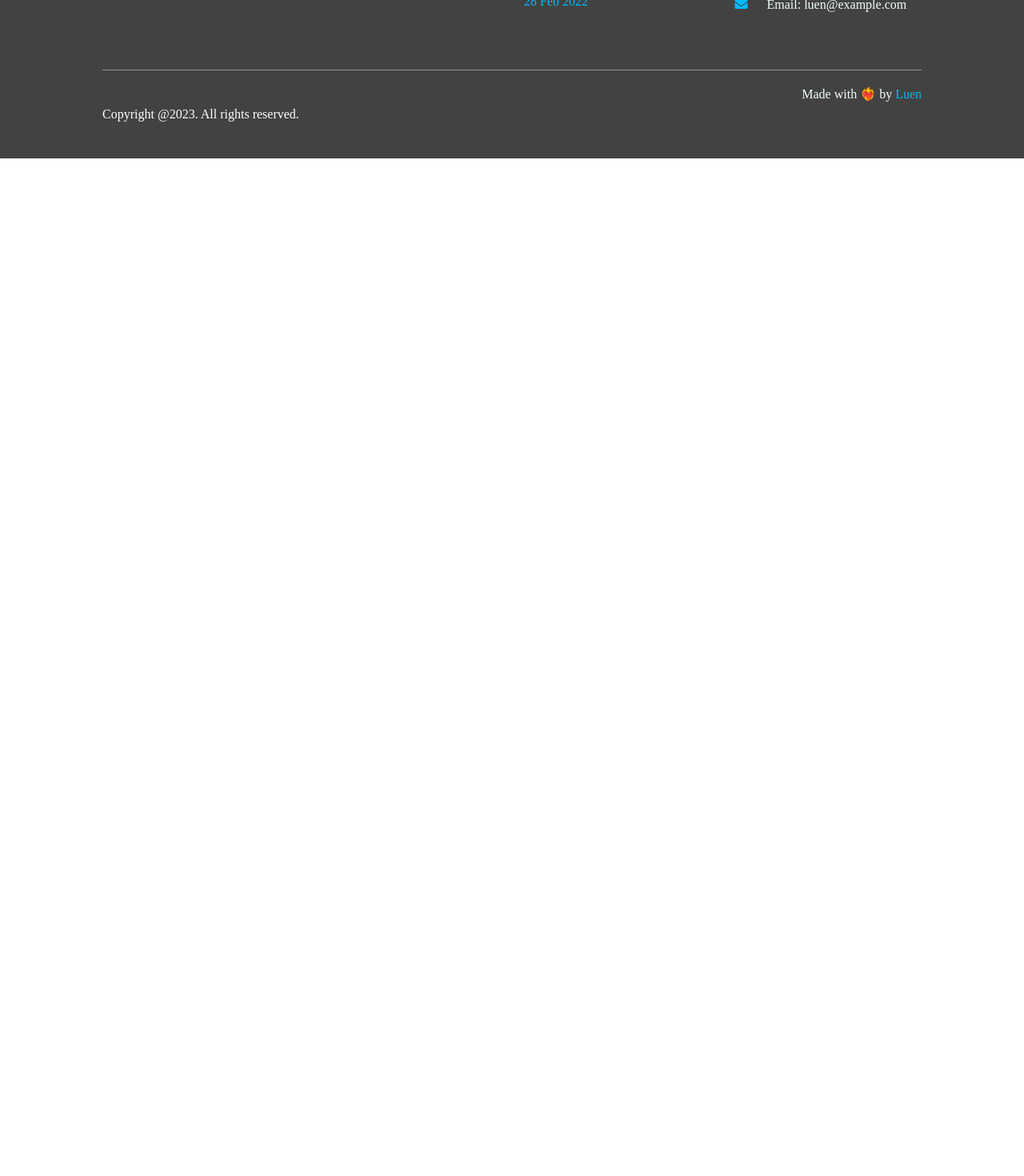
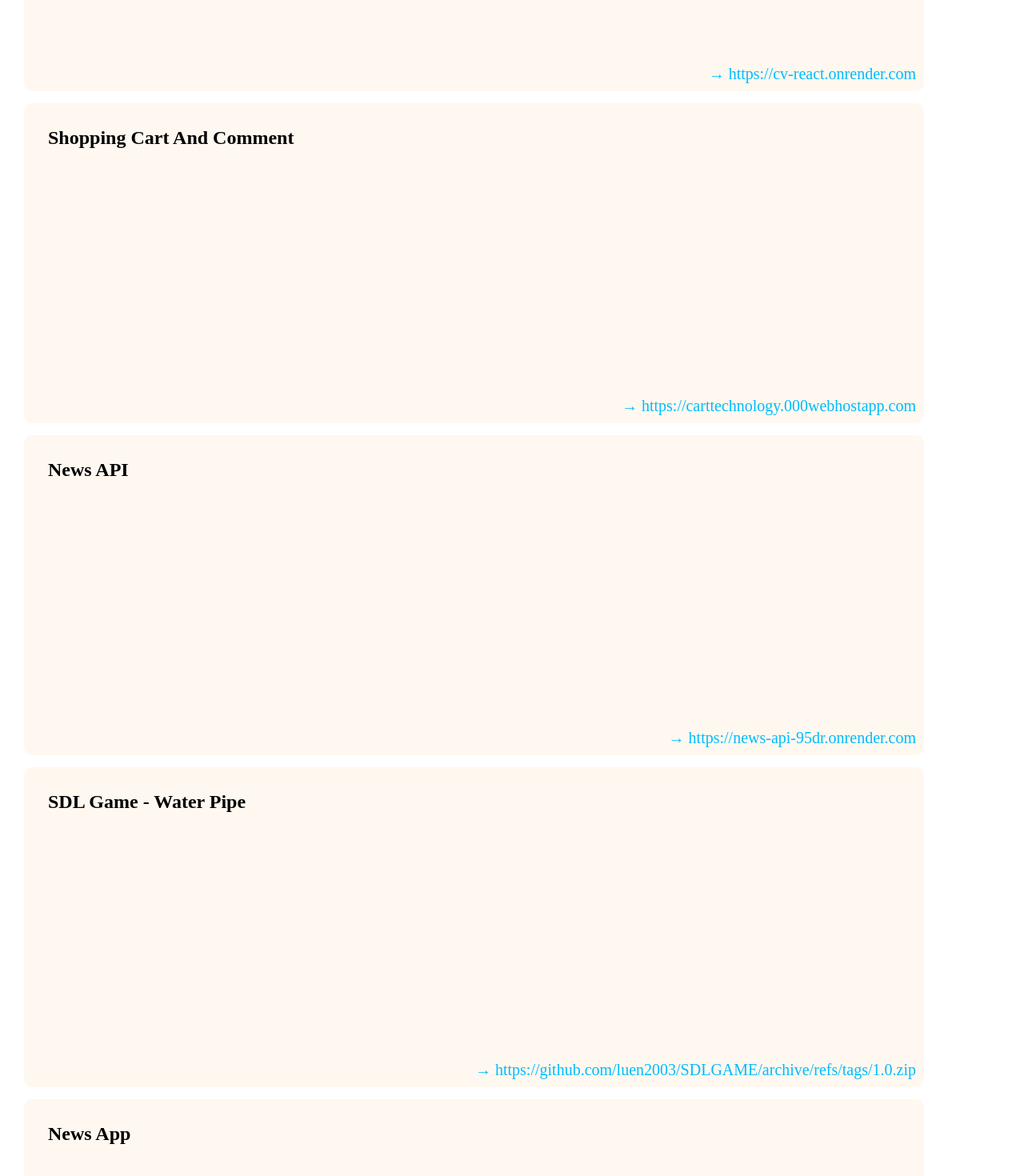
Before and after one commit to dluongta/React_App_CV_Page, a React (Create React App) app: page /portfolio in a window 1280 px wide. Shown: the part 1220-2690 px from the top of the page at 80% size. Before the commit the page ends 1418 px from the top, so only its background shows below. Built offline with nearby package versions, Linux system fonts and the light colour scheme.

Commit message:
add pages content

```diff
--- a/src/App.css
+++ b/src/App.css
@@ -545,17 +545,15 @@ footer .fa-pinterest:hover {
   }
 
 }
-.page {
-  height: 100vh;
-  display: flex;
-  align-items: center;
-  justify-content: center;
+.pages, .blog, .portfolio {
+  margin-left: 30px;
 }
-.card {
+
+.pages .card {
   background-color: aliceblue;
   padding: 10px;
   margin-bottom: 15px;
-  width: 100%;
+  width: 90%;
   height: 50vh;
   border-radius: 10px;
   border-style: none;
@@ -576,12 +574,6 @@ footer .fa-pinterest:hover {
   color:purple;
 }
 
-.portfolio {
-  height: 100vh;
-  display: flex;
-  align-items: center;
-  justify-content: center;
-}
 .contact {
   height: 100vh;
   display: flex;
@@ -597,15 +589,23 @@ footer .fa-pinterest:hover {
   width: 20px;
   height: 20px;
 }
-.blog {
-  height: 100vh;
-  display: flex;
-  align-items: center;
-  justify-content: center;
+.blog .card {
+  background-color: rgb(248, 240, 255);
+  padding: 10px;
+  margin-bottom: 15px;
+  width: 90%;
+  height: 50vh;
+  border-radius: 10px;
+  border-style: none;
+  position: relative ;
 }
-.shop {
-  height: 100vh;
-  display: flex;
-  align-items: center;
-  justify-content: center;
+.portfolio .card {
+  background-color: rgb(255, 248, 240);
+  padding: 10px;
+  margin-bottom: 15px;
+  width: 90%;
+  height: 50vh;
+  border-radius: 10px;
+  border-style: none;
+  position: relative ;
 }
--- a/src/App.js
+++ b/src/App.js
@@ -11,7 +11,6 @@ import { Footer } from './components/home/Footer';
 import { Pages } from './components/pages/Pages';
 import { Portfolio } from './components/pages/Portfolio';
 import { Blog } from './components/pages/Blog';
-import { Shop } from './components/pages/Shop';
 import { Contact } from './components/pages/Contact';
 
 function App() {
@@ -24,7 +23,6 @@ function App() {
       <Route path= '/pages' exact component={Pages} />
       <Route path= '/portfolio' exact component={Portfolio} />
       <Route path= '/blog' exact component={Blog} />
-      <Route path= '/shop' exact component={Shop} />
       <Route path= '/contact' exact component={Contact} />
     </Switch>
     <Footer/>
--- a/src/components/home/header/Header.jsx
+++ b/src/components/home/header/Header.jsx
@@ -35,9 +35,6 @@ export const Header = () => {
                         <Link to='/Portfolio'> Portfolio </Link>
                     </li>
                     <li>
-                        <Link to='/shop'> Shop </Link>
-                    </li>
-                    <li>
                         <Link to='/contact'> Contact </Link>
                     </li>
                     <li className='icon'>
--- a/src/components/pages/Blog.jsx
+++ b/src/components/pages/Blog.jsx
@@ -1,11 +1,38 @@
 import React from 'react'
 
 export const Blog = () => {
+  const data = [
+    {
+      id: "01",
+      link: "https://github.com/luen2003/SDLGAME/archive/refs/tags/1.0.zip",
+      linkName: "SDL Game - Water Pipe ",
+    },
+    {
+      id: "02",
+      link: "https://github.com/luen2003/Luen_News/releases/download/v1.0.0/app-release.apk",
+      linkName: "News App",
+    }
+
+  ]
   return (
+
     <>
-    <section className="blog">
-        <h1>Blog</h1>
-    </section>
+      <section className='blog'>
+
+        {data.map((value) => {
+          return (<div className='card '>
+
+            <h1>{value.linkName}</h1>
+            <a className='link' href='{value.link}' >&rarr; {value.link} </a>
+
+
+          </div>)
+
+        }
+
+        )}
+
+      </section>
     </>
   )
 }
--- a/src/components/pages/Pages.jsx
+++ b/src/components/pages/Pages.jsx
@@ -27,7 +27,7 @@ export const Pages = () => {
           return (<div className='card '>
 
             <h1>{value.linkName}</h1>
-            <a className='link' href='{value.link}' >{value.link} </a>
+            <a className='link' href='{value.link}' >&rarr; {value.link} </a>
 
 
           </div>)
--- a/src/components/pages/Portfolio.jsx
+++ b/src/components/pages/Portfolio.jsx
@@ -1,11 +1,65 @@
 import React from 'react'
 
 export const Portfolio = () => {
+  const data = [
+    {
+      id: "01",
+      link: "https://leetcode.com/luen2003",
+      linkName: "Leetcode ",
+    },
+    {
+      id: "01",
+      link: "https://cv-react.onrender.com",
+      linkName: "CV - Portfolio ",
+    },
+    {
+      id: "02",
+      link: "https://carttechnology.000webhostapp.com",
+      linkName: "Shopping Cart And Comment",
+    },
+    {
+      id: "03",
+      link: "https://news-api-95dr.onrender.com",
+      linkName: "News API",
+    },
+    {
+      id: "01",
+      link: "https://github.com/luen2003/SDLGAME/archive/refs/tags/1.0.zip",
+      linkName: "SDL Game - Water Pipe ",
+    },
+    {
+      id: "02",
+      link: "https://github.com/luen2003/Luen_News/releases/download/v1.0.0/app-release.apk",
+      linkName: "News App",
+    }
+
+  ]
   return (
+
     <>
-        <section className="portfolio">
-            <h1>Portfolio</h1>
-        </section>
+      <section className='portfolio'>
+
+        <div className='card '>
+
+          <h1>Major: Information Of Technology - UET - VNU</h1>
+          <h1>Time: 2021 - 2025</h1>
+
+        </div>
+
+        {data.map((value) => {
+          return (<div className='card '>
+
+            <h1>{value.linkName}</h1>
+            <a className='link' href='{value.link}' >&rarr; {value.link} </a>
+
+
+          </div>)
+
+        }
+
+        )}
+
+      </section>
     </>
   )
 }
--- a/src/components/pages/Shop.jsx
+++ /dev/null
@@ -1,11 +0,0 @@
-import React from 'react'
-
-export const Shop = () => {
-  return (
-    <>
-        <section className="shop">
-            <h1>Shop</h1>
-        </section>
-    </>
-  )
-}
```
Also changed, not shown: 11 other files (tests, documents, lock files or other folders).
